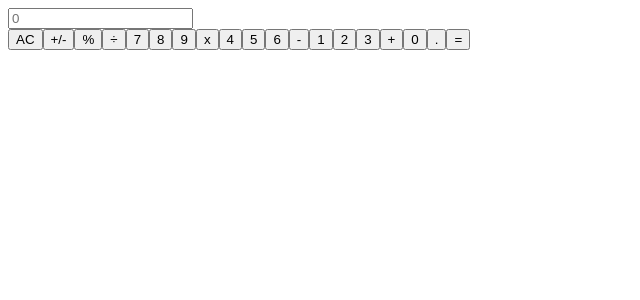
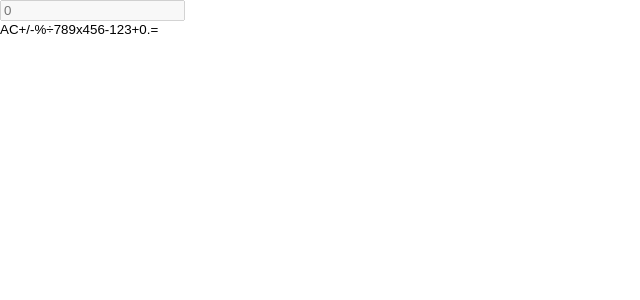
Before and after one commit to JohnFTitor/math_magicians, a React (Create React App) app: page / in a window 1280 px wide. Shown: the top 300 px of the page, without its empty margins (0-640 px from the left). Built offline with nearby package versions, Linux system fonts and the light colour scheme.

Commit message:
Add additional classes for styling and reset.css

```diff
--- a/src/components/Calculator.js
+++ b/src/components/Calculator.js
@@ -8,27 +8,27 @@
   render() {
     return (
       <div className="calculator-container">
-        <input placeholder="0" />
+        <input placeholder="0" disabled />
         <div className="calculator-buttons">
           <CalculatorButton value="AC" />
           <CalculatorButton value="+/-" />
           <CalculatorButton value="%" />
-          <CalculatorButton value={'\u00F7'} />
+          <CalculatorButton value={'\u00F7'} isSign />
           <CalculatorButton value="7" />
           <CalculatorButton value="8" />
           <CalculatorButton value="9" />
-          <CalculatorButton value="x" />
+          <CalculatorButton value="x" isSign />
           <CalculatorButton value="4" />
           <CalculatorButton value="5" />
           <CalculatorButton value="6" />
-          <CalculatorButton value="-" />
+          <CalculatorButton value="-" isSign />
           <CalculatorButton value="1" />
           <CalculatorButton value="2" />
           <CalculatorButton value="3" />
-          <CalculatorButton value="+" />
+          <CalculatorButton value="+" isSign />
           <CalculatorButton value="0" />
           <CalculatorButton value="." />
-          <CalculatorButton value="=" />
+          <CalculatorButton value="=" isSign />
         </div>
       </div>
     );
--- a/src/components/CalculatorButton.js
+++ b/src/components/CalculatorButton.js
@@ -6,16 +6,24 @@
 // eslint-disable-next-line react/prefer-stateless-function
 class CalculatorButton extends React.Component {
   render() {
-    const { value } = this.props;
+    const { value, isSign } = this.props;
     if (value === '0') {
       return <button type="button" className="calculator-button zero-button">{value}</button>;
+    }
+    if (isSign) {
+      return <button type="button" className="calculator-button sign-button">{value}</button>;
     }
     return <button type="button" className="calculator-button">{value}</button>;
   }
 }
 
+CalculatorButton.defaultProps = {
+  isSign: false,
+};
+
 CalculatorButton.propTypes = {
   value: PropTypes.string.isRequired,
+  isSign: PropTypes.bool,
 };
 
 export default CalculatorButton;
--- a/src/index.js
+++ b/src/index.js
@@ -1,5 +1,6 @@
 import React from 'react';
 import ReactDOM from 'react-dom';
+import './styles/reset.css';
 import './styles/index.css';
 import App from './App';
 import reportWebVitals from './reportWebVitals';
--- /dev/null
+++ b/src/styles/reset.css
@@ -0,0 +1,147 @@
+/* http://meyerweb.com/eric/tools/css/reset/
+   v2.0 | 20110126
+   License: none (public domain)
+*/
+
+html,
+body,
+div,
+span,
+applet,
+object,
+iframe,
+h1,
+h2,
+h3,
+h4,
+h5,
+h6,
+p,
+blockquote,
+pre,
+a,
+abbr,
+acronym,
+address,
+big,
+cite,
+code,
+del,
+dfn,
+em,
+img,
+ins,
+kbd,
+q,
+s,
+samp,
+small,
+strike,
+strong,
+sub,
+sup,
+tt,
+var,
+b,
+u,
+i,
+center,
+dl,
+dt,
+dd,
+ol,
+ul,
+li,
+fieldset,
+form,
+label,
+legend,
+table,
+caption,
+tbody,
+tfoot,
+thead,
+tr,
+th,
+td,
+article,
+aside,
+canvas,
+details,
+embed,
+figure,
+figcaption,
+footer,
+header,
+hgroup,
+menu,
+nav,
+output,
+ruby,
+section,
+summary,
+time,
+mark,
+audio,
+video {
+  margin: 0;
+  padding: 0;
+  border: 0;
+  font: inherit;
+  font-size: 100%;
+  vertical-align: baseline;
+  box-sizing: border-box;
+}
+
+/* HTML5 display-role reset for older browsers */
+article,
+aside,
+details,
+figcaption,
+figure,
+footer,
+header,
+hgroup,
+menu,
+nav,
+section {
+  display: block;
+}
+
+body {
+  line-height: 1;
+}
+
+ol,
+ul {
+  list-style: none;
+}
+
+blockquote,
+q {
+  quotes: none;
+}
+
+blockquote::before,
+blockquote::after,
+q::before,
+q::after {
+  content: '';
+  content: none;
+}
+
+table {
+  border-collapse: collapse;
+  border-spacing: 0;
+}
+
+button,
+a {
+  appearance: none;
+  text-decoration: none;
+  color: black;
+  background-color: transparent;
+  border: none;
+  box-sizing: border-box;
+  padding: 0;
+}
```
